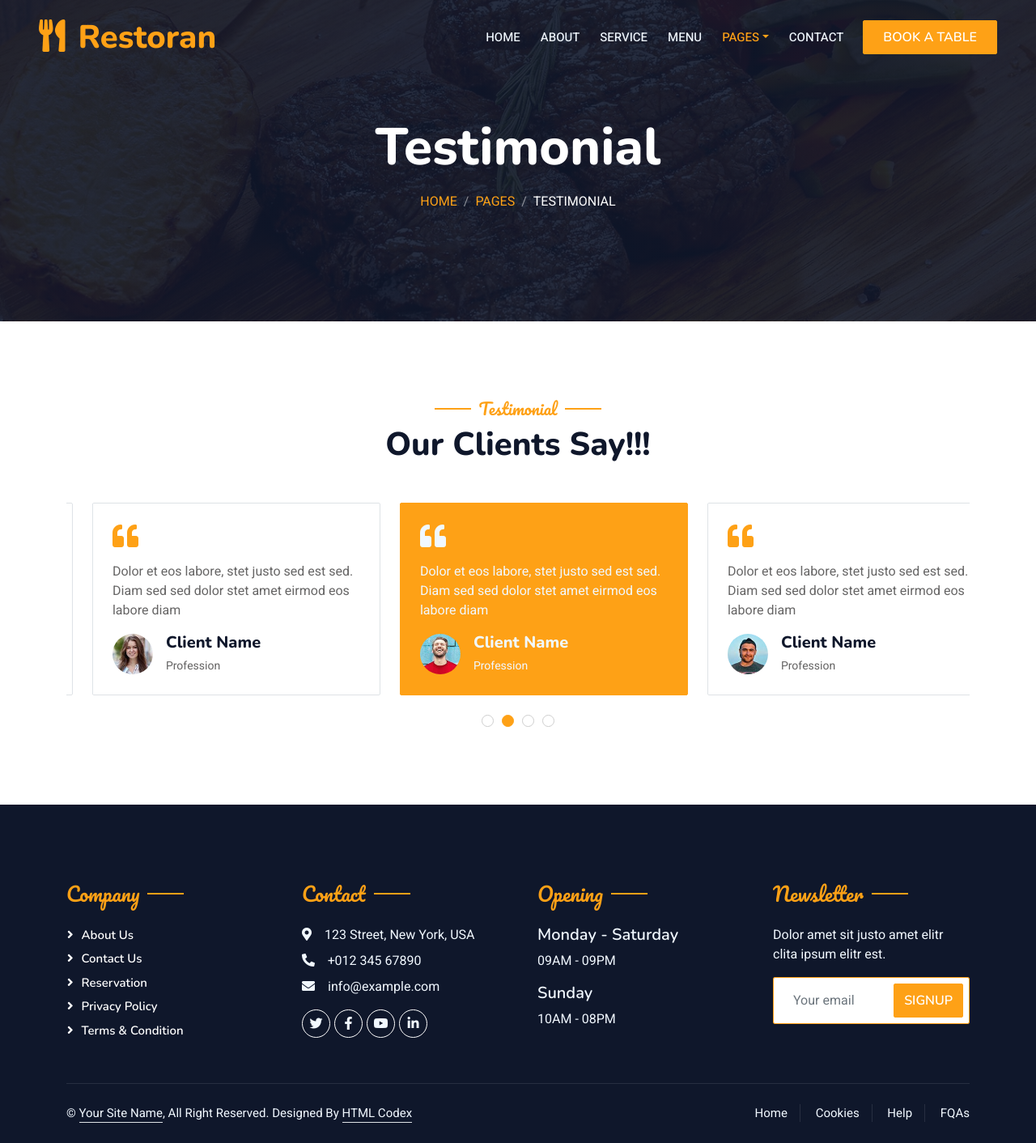
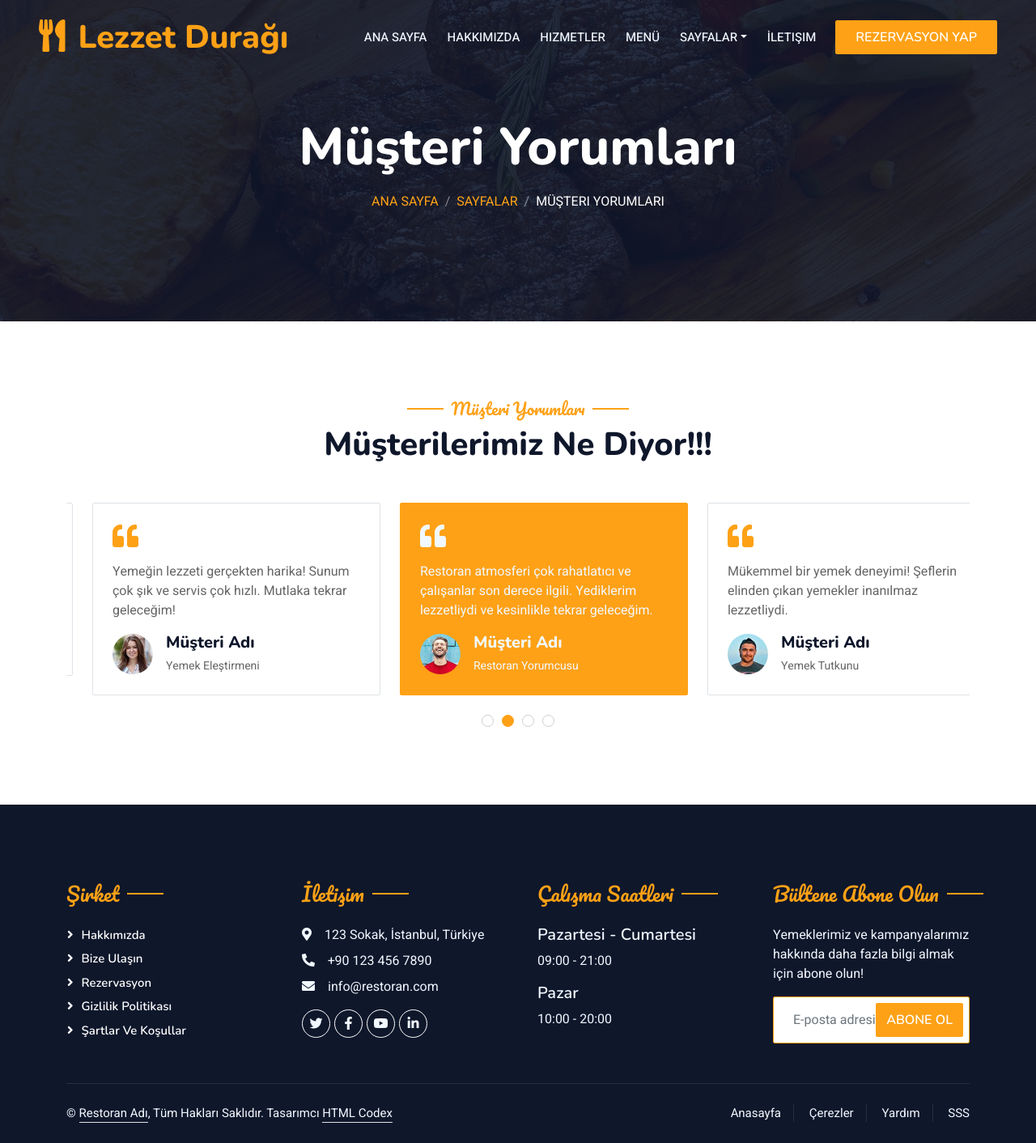
Before and after one commit to tolgab35/restoran-site, a plain HTML site: page testimonial.html in a window 1280 px wide. Shown: the whole page at 81% size. Drawn offline with nearby package versions, Linux system fonts and the light colour scheme.

Commit message:
Update testimonial.html

```diff
--- a/testimonial.html
+++ b/testimonial.html
@@ -1,86 +1,126 @@
 <!DOCTYPE html>
 <html lang="en">
-
   <head>
-    <meta charset="utf-8">
+    <meta charset="utf-8" />
     <title>Restoran - Bootstrap Restaurant Template</title>
-    <meta content="width=device-width, initial-scale=1.0" name="viewport">
-    <meta content="" name="keywords">
-    <meta content="" name="description">
+    <meta content="width=device-width, initial-scale=1.0" name="viewport" />
+    <meta content="" name="keywords" />
+    <meta content="" name="description" />
 
     <!-- Favicon -->
-    <link href="img/favicon.ico" rel="icon">
+    <link href="img/favicon.ico" rel="icon" />
 
     <!-- Google Web Fonts -->
-    <link rel="preconnect" href="https://fonts.googleapis.com">
-    <link rel="preconnect" href="https://fonts.gstatic.com" crossorigin>
-    <link href="https://fonts.googleapis.com/css2?family=Heebo:wght@400;500;600&family=Nunito:wght@600;700;800&family=Pacifico&display=swap" rel="stylesheet">
+    <link rel="preconnect" href="https://fonts.googleapis.com" />
+    <link rel="preconnect" href="https://fonts.gstatic.com" crossorigin />
+    <link
+      href="https://fonts.googleapis.com/css2?family=Heebo:wght@400;500;600&family=Nunito:wght@600;700;800&family=Pacifico&display=swap"
+      rel="stylesheet"
+    />
 
     <!-- Icon Font Stylesheet -->
-    <link href="https://cdnjs.cloudflare.com/ajax/libs/font-awesome/5.10.0/css/all.min.css" rel="stylesheet">
-    <link href="https://cdn.jsdelivr.net/npm/bootstrap-icons@1.4.1/font/bootstrap-icons.css" rel="stylesheet">
+    <link
+      href="https://cdnjs.cloudflare.com/ajax/libs/font-awesome/5.10.0/css/all.min.css"
+      rel="stylesheet"
+    />
+    <link
+      href="https://cdn.jsdelivr.net/npm/bootstrap-icons@1.4.1/font/bootstrap-icons.css"
+      rel="stylesheet"
+    />
 
     <!-- Libraries Stylesheet -->
-    <link href="lib/animate/animate.min.css" rel="stylesheet">
-    <link href="lib/owlcarousel/assets/owl.carousel.min.css" rel="stylesheet">
-    <link href="lib/tempusdominus/css/tempusdominus-bootstrap-4.min.css" rel="stylesheet" />
+    <link href="lib/animate/animate.min.css" rel="stylesheet" />
+    <link href="lib/owlcarousel/assets/owl.carousel.min.css" rel="stylesheet" />
+    <link
+      href="lib/tempusdominus/css/tempusdominus-bootstrap-4.min.css"
+      rel="stylesheet"
+    />
 
     <!-- Customized Bootstrap Stylesheet -->
-    <link href="css/bootstrap.min.css" rel="stylesheet">
+    <link href="css/bootstrap.min.css" rel="stylesheet" />
 
     <!-- Template Stylesheet -->
-    <link href="css/style.css" rel="stylesheet">
+    <link href="css/style.css" rel="stylesheet" />
   </head>
 
   <body>
     <div class="container-xxl bg-white p-0">
       <!-- Spinner Start -->
-        <div id="spinner" class="show bg-white position-fixed translate-middle w-100 vh-100 top-50 start-50 d-flex align-items-center justify-content-center">
-            <div class="spinner-border text-primary" style="width: 3rem; height: 3rem;" role="status">
+      <div
+        id="spinner"
+        class="show bg-white position-fixed translate-middle w-100 vh-100 top-50 start-50 d-flex align-items-center justify-content-center"
+      >
+        <div
+          class="spinner-border text-primary"
+          style="width: 3rem; height: 3rem"
+          role="status"
+        >
           <span class="sr-only">Loading...</span>
         </div>
       </div>
       <!-- Spinner End -->
 
-
       <!-- Navbar & Hero Start -->
       <div class="container-xxl position-relative p-0">
-            <nav class="navbar navbar-expand-lg navbar-dark bg-dark px-4 px-lg-5 py-3 py-lg-0">
+        <nav
+          class="navbar navbar-expand-lg navbar-dark bg-dark px-4 px-lg-5 py-3 py-lg-0"
+        >
           <a href="" class="navbar-brand p-0">
-                    <h1 class="text-primary m-0"><i class="fa fa-utensils me-3"></i>Restoran</h1>
+            <h1 class="text-primary m-0">
+              <i class="fa fa-utensils me-3"></i>Lezzet Durağı
+            </h1>
             <!-- <img src="img/logo.png" alt="Logo"> -->
           </a>
-                <button class="navbar-toggler" type="button" data-bs-toggle="collapse" data-bs-target="#navbarCollapse">
+          <button
+            class="navbar-toggler"
+            type="button"
+            data-bs-toggle="collapse"
+            data-bs-target="#navbarCollapse"
+          >
             <span class="fa fa-bars"></span>
           </button>
           <div class="collapse navbar-collapse" id="navbarCollapse">
             <div class="navbar-nav ms-auto py-0 pe-4">
-                        <a href="index.html" class="nav-item nav-link">Home</a>
-                        <a href="about.html" class="nav-item nav-link">About</a>
-                        <a href="service.html" class="nav-item nav-link">Service</a>
-                        <a href="menu.html" class="nav-item nav-link">Menu</a>
+              <a href="index.html" class="nav-item nav-link">Ana Sayfa</a>
+              <a href="about.html" class="nav-item nav-link">Hakkımızda</a>
+              <a href="service.html" class="nav-item nav-link">Hizmetler</a>
+              <a href="menu.html" class="nav-item nav-link">Menü</a>
               <div class="nav-item dropdown">
-                            <a href="#" class="nav-link dropdown-toggle active" data-bs-toggle="dropdown">Pages</a>
+                <a
+                  href="#"
+                  class="nav-link dropdown-toggle"
+                  data-bs-toggle="dropdown"
+                  >Sayfalar</a
+                >
                 <div class="dropdown-menu m-0">
-                                <a href="booking.html" class="dropdown-item">Booking</a>
-                                <a href="team.html" class="dropdown-item">Our Team</a>
-                                <a href="testimonial.html" class="dropdown-item active">Testimonial</a>
+                  <a href="booking.html" class="dropdown-item">Rezervasyon</a>
+                  <a href="team.html" class="dropdown-item">Ekibimiz</a>
+                  <a href="testimonial.html" class="dropdown-item active"
+                    >Müşteri Yorumları</a
+                  >
                 </div>
               </div>
-                        <a href="contact.html" class="nav-item nav-link">Contact</a>
+              <a href="contact.html" class="nav-item nav-link">İletişim</a>
             </div>
-                    <a href="" class="btn btn-primary py-2 px-4">Book A Table</a>
+            <a href="" class="btn btn-primary py-2 px-4">Rezervasyon Yap</a>
           </div>
         </nav>
 
         <div class="container-xxl py-5 bg-dark hero-header mb-5">
           <div class="container text-center my-5 pt-5 pb-4">
-                    <h1 class="display-3 text-white mb-3 animated slideInDown">Testimonial</h1>
+            <h1 class="display-3 text-white mb-3 animated slideInDown">
+              Müşteri Yorumları
+            </h1>
             <nav aria-label="breadcrumb">
               <ol class="breadcrumb justify-content-center text-uppercase">
-                            <li class="breadcrumb-item"><a href="#">Home</a></li>
-                            <li class="breadcrumb-item"><a href="#">Pages</a></li>
-                            <li class="breadcrumb-item text-white active" aria-current="page">Testimonial</li>
+                <li class="breadcrumb-item"><a href="#">Ana Sayfa</a></li>
+                <li class="breadcrumb-item"><a href="#">Sayfalar</a></li>
+                <li
+                  class="breadcrumb-item text-white active"
+                  aria-current="page"
+                >
+                  Müşteri Yorumları
+                </li>
               </ol>
             </nav>
           </div>
@@ -88,56 +128,87 @@
       </div>
       <!-- Navbar & Hero End -->
 
-
       <!-- Testimonial Start -->
       <div class="container-xxl py-5 wow fadeInUp" data-wow-delay="0.1s">
         <div class="container">
           <div class="text-center">
-                    <h5 class="section-title ff-secondary text-center text-primary fw-normal">Testimonial</h5>
-                    <h1 class="mb-5">Our Clients Say!!!</h1>
+            <h5
+              class="section-title ff-secondary text-center text-primary fw-normal"
+            >
+              Müşteri Yorumları
+            </h5>
+            <h1 class="mb-5">Müşterilerimiz Ne Diyor!!!</h1>
           </div>
           <div class="owl-carousel testimonial-carousel">
             <div class="testimonial-item bg-transparent border rounded p-4">
               <i class="fa fa-quote-left fa-2x text-primary mb-3"></i>
-                        <p>Dolor et eos labore, stet justo sed est sed. Diam sed sed dolor stet amet eirmod eos labore diam</p>
+              <p>
+                Yemeğin lezzeti gerçekten harika! Sunum çok şık ve servis çok
+                hızlı. Mutlaka tekrar geleceğim!
+              </p>
               <div class="d-flex align-items-center">
-                            <img class="img-fluid flex-shrink-0 rounded-circle" src="img/testimonial-1.jpg" style="width: 50px; height: 50px;">
+                <img
+                  class="img-fluid flex-shrink-0 rounded-circle"
+                  src="img/testimonial-1.jpg"
+                  style="width: 50px; height: 50px"
+                />
                 <div class="ps-3">
-                                <h5 class="mb-1">Client Name</h5>
-                                <small>Profession</small>
+                  <h5 class="mb-1">Müşteri Adı</h5>
+                  <small>Yemek Eleştirmeni</small>
                 </div>
               </div>
             </div>
             <div class="testimonial-item bg-transparent border rounded p-4">
               <i class="fa fa-quote-left fa-2x text-primary mb-3"></i>
-                        <p>Dolor et eos labore, stet justo sed est sed. Diam sed sed dolor stet amet eirmod eos labore diam</p>
+              <p>
+                Restoran atmosferi çok rahatlatıcı ve çalışanlar son derece
+                ilgili. Yediklerim lezzetliydi ve kesinlikle tekrar geleceğim.
+              </p>
               <div class="d-flex align-items-center">
-                            <img class="img-fluid flex-shrink-0 rounded-circle" src="img/testimonial-2.jpg" style="width: 50px; height: 50px;">
+                <img
+                  class="img-fluid flex-shrink-0 rounded-circle"
+                  src="img/testimonial-2.jpg"
+                  style="width: 50px; height: 50px"
+                />
                 <div class="ps-3">
-                                <h5 class="mb-1">Client Name</h5>
-                                <small>Profession</small>
+                  <h5 class="mb-1">Müşteri Adı</h5>
+                  <small>Restoran Yorumcusu</small>
                 </div>
               </div>
             </div>
             <div class="testimonial-item bg-transparent border rounded p-4">
               <i class="fa fa-quote-left fa-2x text-primary mb-3"></i>
-                        <p>Dolor et eos labore, stet justo sed est sed. Diam sed sed dolor stet amet eirmod eos labore diam</p>
+              <p>
+                Mükemmel bir yemek deneyimi! Şeflerin elinden çıkan yemekler
+                inanılmaz lezzetliydi.
+              </p>
               <div class="d-flex align-items-center">
-                            <img class="img-fluid flex-shrink-0 rounded-circle" src="img/testimonial-3.jpg" style="width: 50px; height: 50px;">
+                <img
+                  class="img-fluid flex-shrink-0 rounded-circle"
+                  src="img/testimonial-3.jpg"
+                  style="width: 50px; height: 50px"
+                />
                 <div class="ps-3">
-                                <h5 class="mb-1">Client Name</h5>
-                                <small>Profession</small>
+                  <h5 class="mb-1">Müşteri Adı</h5>
+                  <small>Yemek Tutkunu</small>
                 </div>
               </div>
             </div>
             <div class="testimonial-item bg-transparent border rounded p-4">
               <i class="fa fa-quote-left fa-2x text-primary mb-3"></i>
-                        <p>Dolor et eos labore, stet justo sed est sed. Diam sed sed dolor stet amet eirmod eos labore diam</p>
+              <p>
+                Restoranın konsepti çok hoş. Yediğimiz yemekler ise unutulmaz
+                bir lezzete sahipti.
+              </p>
               <div class="d-flex align-items-center">
-                            <img class="img-fluid flex-shrink-0 rounded-circle" src="img/testimonial-4.jpg" style="width: 50px; height: 50px;">
+                <img
+                  class="img-fluid flex-shrink-0 rounded-circle"
+                  src="img/testimonial-4.jpg"
+                  style="width: 50px; height: 50px"
+                />
                 <div class="ps-3">
-                                <h5 class="mb-1">Client Name</h5>
-                                <small>Profession</small>
+                  <h5 class="mb-1">Müşteri Adı</h5>
+                  <small>Gastronomi Uzmanı</small>
                 </div>
               </div>
             </div>
@@ -146,44 +217,89 @@
       </div>
       <!-- Testimonial End -->
 
-
       <!-- Footer Start -->
-        <div class="container-fluid bg-dark text-light footer pt-5 mt-5 wow fadeIn" data-wow-delay="0.1s">
+      <div
+        class="container-fluid bg-dark text-light footer pt-5 mt-5 wow fadeIn"
+        data-wow-delay="0.1s"
+      >
         <div class="container py-5">
           <div class="row g-5">
             <div class="col-lg-3 col-md-6">
-                        <h4 class="section-title ff-secondary text-start text-primary fw-normal mb-4">Company</h4>
-                        <a class="btn btn-link" href="">About Us</a>
-                        <a class="btn btn-link" href="">Contact Us</a>
-                        <a class="btn btn-link" href="">Reservation</a>
-                        <a class="btn btn-link" href="">Privacy Policy</a>
-                        <a class="btn btn-link" href="">Terms & Condition</a>
+              <h4
+                class="section-title ff-secondary text-start text-primary fw-normal mb-4"
+              >
+                Şirket
+              </h4>
+              <a class="btn btn-link" href="">Hakkımızda</a>
+              <a class="btn btn-link" href="">Bize Ulaşın</a>
+              <a class="btn btn-link" href="">Rezervasyon</a>
+              <a class="btn btn-link" href="">Gizlilik Politikası</a>
+              <a class="btn btn-link" href="">Şartlar ve Koşullar</a>
             </div>
             <div class="col-lg-3 col-md-6">
-                        <h4 class="section-title ff-secondary text-start text-primary fw-normal mb-4">Contact</h4>
-                        <p class="mb-2"><i class="fa fa-map-marker-alt me-3"></i>123 Street, New York, USA</p>
-                        <p class="mb-2"><i class="fa fa-phone-alt me-3"></i>+012 345 67890</p>
-                        <p class="mb-2"><i class="fa fa-envelope me-3"></i>info@example.com</p>
+              <h4
+                class="section-title ff-secondary text-start text-primary fw-normal mb-4"
+              >
+                İletişim
+              </h4>
+              <p class="mb-2">
+                <i class="fa fa-map-marker-alt me-3"></i>123 Sokak, İstanbul,
+                Türkiye
+              </p>
+              <p class="mb-2">
+                <i class="fa fa-phone-alt me-3"></i>+90 123 456 7890
+              </p>
+              <p class="mb-2">
+                <i class="fa fa-envelope me-3"></i>info@restoran.com
+              </p>
               <div class="d-flex pt-2">
-                            <a class="btn btn-outline-light btn-social" href=""><i class="fab fa-twitter"></i></a>
-                            <a class="btn btn-outline-light btn-social" href=""><i class="fab fa-facebook-f"></i></a>
-                            <a class="btn btn-outline-light btn-social" href=""><i class="fab fa-youtube"></i></a>
-                            <a class="btn btn-outline-light btn-social" href=""><i class="fab fa-linkedin-in"></i></a>
+                <a class="btn btn-outline-light btn-social" href=""
+                  ><i class="fab fa-twitter"></i
+                ></a>
+                <a class="btn btn-outline-light btn-social" href=""
+                  ><i class="fab fa-facebook-f"></i
+                ></a>
+                <a class="btn btn-outline-light btn-social" href=""
+                  ><i class="fab fa-youtube"></i
+                ></a>
+                <a class="btn btn-outline-light btn-social" href=""
+                  ><i class="fab fa-linkedin-in"></i
+                ></a>
               </div>
             </div>
             <div class="col-lg-3 col-md-6">
-                        <h4 class="section-title ff-secondary text-start text-primary fw-normal mb-4">Opening</h4>
-                        <h5 class="text-light fw-normal">Monday - Saturday</h5>
-                        <p>09AM - 09PM</p>
-                        <h5 class="text-light fw-normal">Sunday</h5>
-                        <p>10AM - 08PM</p>
+              <h4
+                class="section-title ff-secondary text-start text-primary fw-normal mb-4"
+              >
+                Çalışma Saatleri
+              </h4>
+              <h5 class="text-light fw-normal">Pazartesi - Cumartesi</h5>
+              <p>09:00 - 21:00</p>
+              <h5 class="text-light fw-normal">Pazar</h5>
+              <p>10:00 - 20:00</p>
             </div>
             <div class="col-lg-3 col-md-6">
-                        <h4 class="section-title ff-secondary text-start text-primary fw-normal mb-4">Newsletter</h4>
-                        <p>Dolor amet sit justo amet elitr clita ipsum elitr est.</p>
-                        <div class="position-relative mx-auto" style="max-width: 400px;">
-                            <input class="form-control border-primary w-100 py-3 ps-4 pe-5" type="text" placeholder="Your email">
-                            <button type="button" class="btn btn-primary py-2 position-absolute top-0 end-0 mt-2 me-2">SignUp</button>
+              <h4
+                class="section-title ff-secondary text-start text-primary fw-normal mb-4"
+              >
+                Bültene Abone Olun
+              </h4>
+              <p>
+                Yemeklerimiz ve kampanyalarımız hakkında daha fazla bilgi almak
+                için abone olun!
+              </p>
+              <div class="position-relative mx-auto" style="max-width: 400px">
+                <input
+                  class="form-control border-primary w-100 py-3 ps-4 pe-5"
+                  type="text"
+                  placeholder="E-posta adresiniz"
+                />
+                <button
+                  type="button"
+                  class="btn btn-primary py-2 position-absolute top-0 end-0 mt-2 me-2"
+                >
+                  Abone Ol
+                </button>
               </div>
             </div>
           </div>
@@ -192,17 +308,21 @@
           <div class="copyright">
             <div class="row">
               <div class="col-md-6 text-center text-md-start mb-3 mb-md-0">
-                            &copy; <a class="border-bottom" href="#">Your Site Name</a>, All Right Reserved.
+                &copy; <a class="border-bottom" href="#">Restoran Adı</a>, Tüm
+                Hakları Saklıdır.
 
-							<!--/*** This template is free as long as you keep the footer author’s credit link/attribution link/backlink. If you'd like to use the template without the footer author’s credit link/attribution link/backlink, you can purchase the Credit Removal License from "https://htmlcodex.com/credit-removal". Thank you for your support. ***/-->
-							Designed By <a class="border-bottom" href="https://htmlcodex.com">HTML Codex</a>
+                <!--/*** Bu şablon, footer yazarının kredi bağlantısını/atıf bağlantısını/geri bağlantısını koruduğunuz sürece ücretsizdir. Eğer şablonu yazarın kredi bağlantısını/atıf bağlantısını/geri bağlantısını kaldırarak kullanmak isterseniz, "https://htmlcodex.com/credit-removal" adresinden Kredi Kaldırma Lisansı satın alabilirsiniz. Desteğiniz için teşekkür ederiz. ***/-->
+                Tasarımcı
+                <a class="border-bottom" href="https://htmlcodex.com"
+                  >HTML Codex</a
+                >
               </div>
               <div class="col-md-6 text-center text-md-end">
                 <div class="footer-menu">
-                                <a href="">Home</a>
-                                <a href="">Cookies</a>
-                                <a href="">Help</a>
-                                <a href="">FQAs</a>
+                  <a href="">Anasayfa</a>
+                  <a href="">Çerezler</a>
+                  <a href="">Yardım</a>
+                  <a href="">SSS</a>
                 </div>
               </div>
             </div>
@@ -211,9 +331,10 @@
       </div>
       <!-- Footer End -->
 
-
       <!-- Back to Top -->
-        <a href="#" class="btn btn-lg btn-primary btn-lg-square back-to-top"><i class="bi bi-arrow-up"></i></a>
+      <a href="#" class="btn btn-lg btn-primary btn-lg-square back-to-top"
+        ><i class="bi bi-arrow-up"></i
+      ></a>
     </div>
 
     <!-- JavaScript Libraries -->
@@ -231,5 +352,4 @@
     <!-- Template Javascript -->
     <script src="js/main.js"></script>
   </body>
-
 </html>
```
Lines whose indentation alone changed are shown as unchanged.
